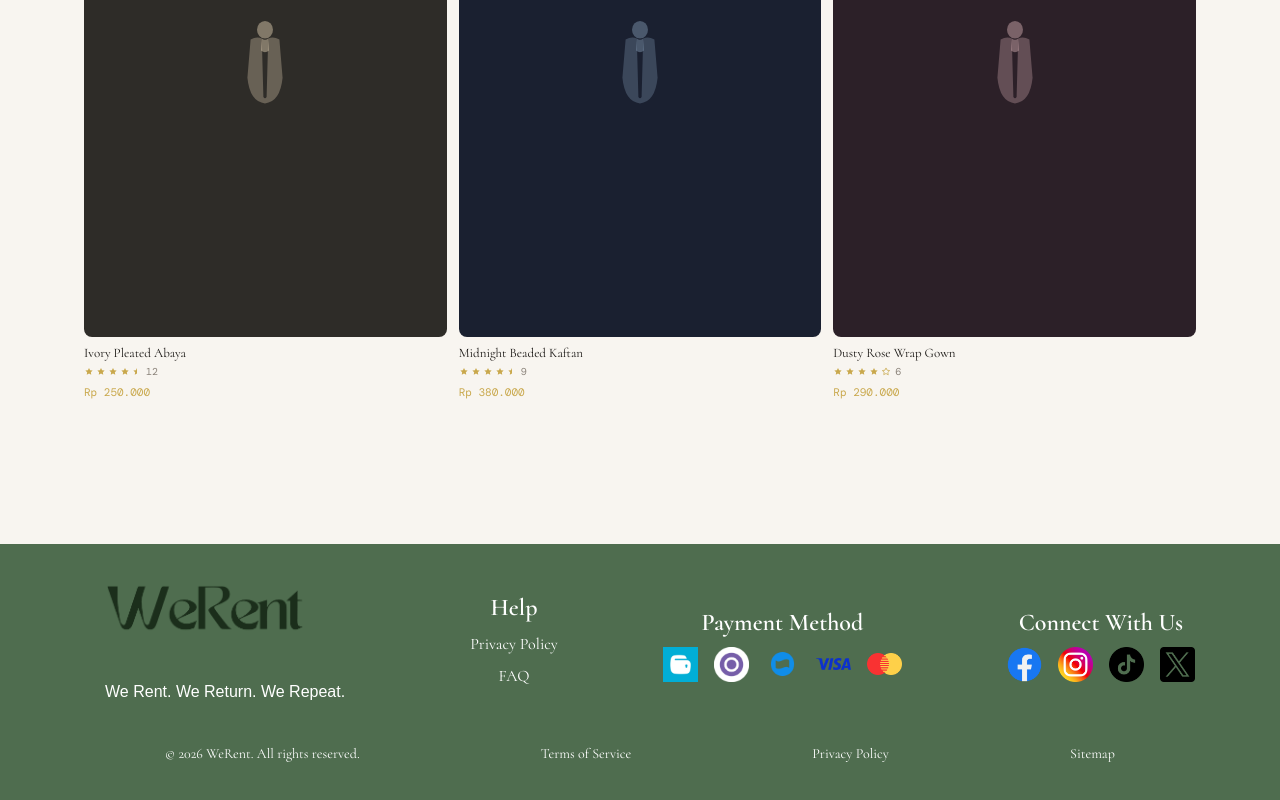
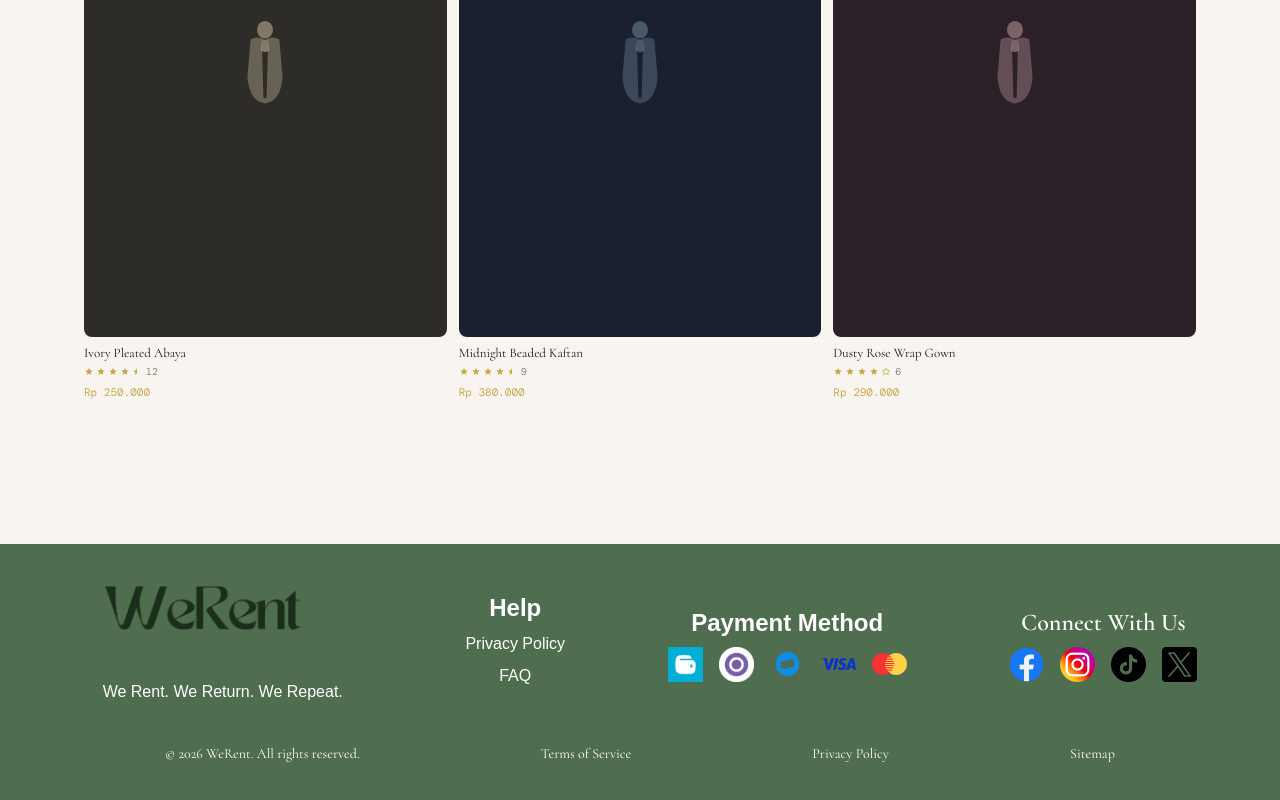
Before and after one commit to vincentsim01/WeRent-frontend, a Next.js app: page / in a window 1280 px wide. Shown: the part 2633-3433 px from the top of the page. Built offline with nearby package versions, Linux system fonts and the light colour scheme; a web font is replaced by a local one.

Commit message:
test: montserrat

```diff
--- a/components/Footer.tsx
+++ b/components/Footer.tsx
@@ -10,8 +10,8 @@ export default function Footer() {
         setYear(new Date().getFullYear());
     }, []);
     return(
-        <div className='md:h-[25vh] h-[60vh]' style={{fontFamily:"serif, var(--font-montserrat), var(--font-cormorant), system-ui,sans-serif"}}>
-            <div className='md:flex md:justify-evenly md:items-center h-full bg-green-700 text-white gap-5' style={{    background: "var(--werent-figma-green)", fontFamily:"var(--font-montserrat), var(--font-cormorant),system-ui,sans-serif"}}>
+        <div className='md:h-[25vh] h-[60vh]' style={{fontFamily:"sans-serif, var(--font-montserrat), var(--font-cormorant), system-ui, serif"}}>
+            <div className='md:flex md:justify-evenly md:items-center h-full bg-green-700 text-white gap-5' style={{    background: "var(--werent-figma-green)", fontFamily:"var(--font-montserrat),system-ui,sans-serif"}}>
                 {/* left footer */}
                 <div className='p-5 flex flex-col items-center md:items-start gap-3'>
                     <div className="relative w-[150px] md:w-[200px]">
@@ -23,7 +23,7 @@ export default function Footer() {
                     </p>
                 </div>
                 {/* Help */}
-                <div className=''>
+                <div className='' style={{fontFamily:"sans-serif"}}>
                     <div><h3 className='text-2xl text-center font-bold'>Help</h3></div>
                     <div className='flex flex-col items-center gap-2 mt-2 mb-2'>
                         <p className='hover:underline cursor-pointer'>Privacy Policy</p>
@@ -31,7 +31,7 @@ export default function Footer() {
                     </div>
                 </div>
                 {/* Payment */}
-                <div className=''>
+                <div className='' style={{fontFamily:"sans-serif"}}>
                     <div><h3 className='text-2xl text-center font-bold'>Payment Method</h3></div>
                     <div></div>
                     <div className='flex justify-center items-center gap-4 mt-2'>
@@ -42,7 +42,7 @@ export default function Footer() {
                         <img src='/mastercard.png' alt='Mastercard' className='w-[20px] md:w-[35px] hover:scale-105 cursor-pointer' />
                     </div>
                 </div>
-                <div className=''>
+                <div className='' style={{fontFamily:"var(--font-montserrat)"}}>
                     <div><h3 className='text-2xl text-center font-bold'>Connect With Us</h3></div>
                     <div className='flex justify-center gap-4 mt-2'>
                         <img src='/facebook.png' alt='Facebook' className='w-[20px] md:w-[35px] hover:scale-105 cursor-pointer' />
```
